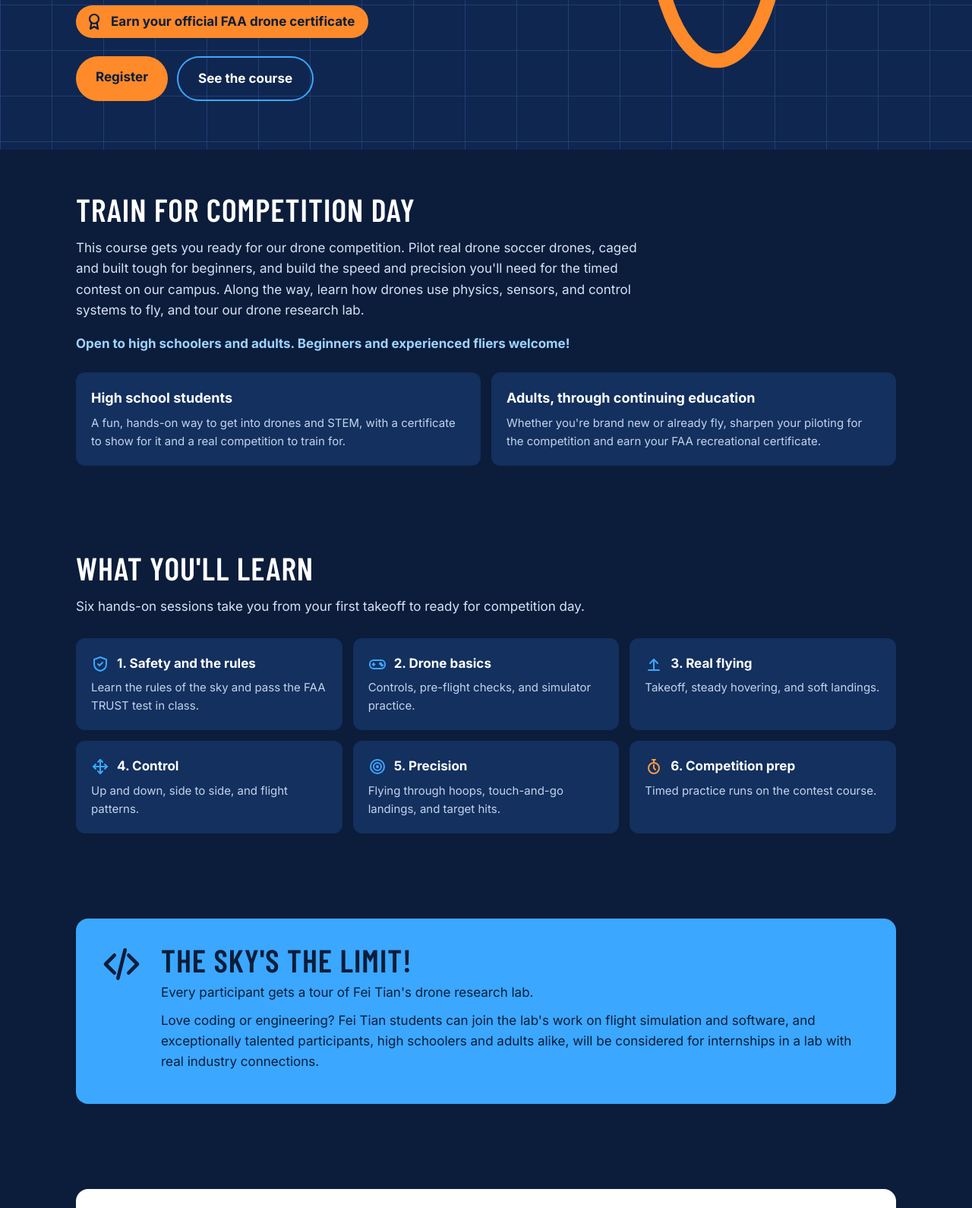
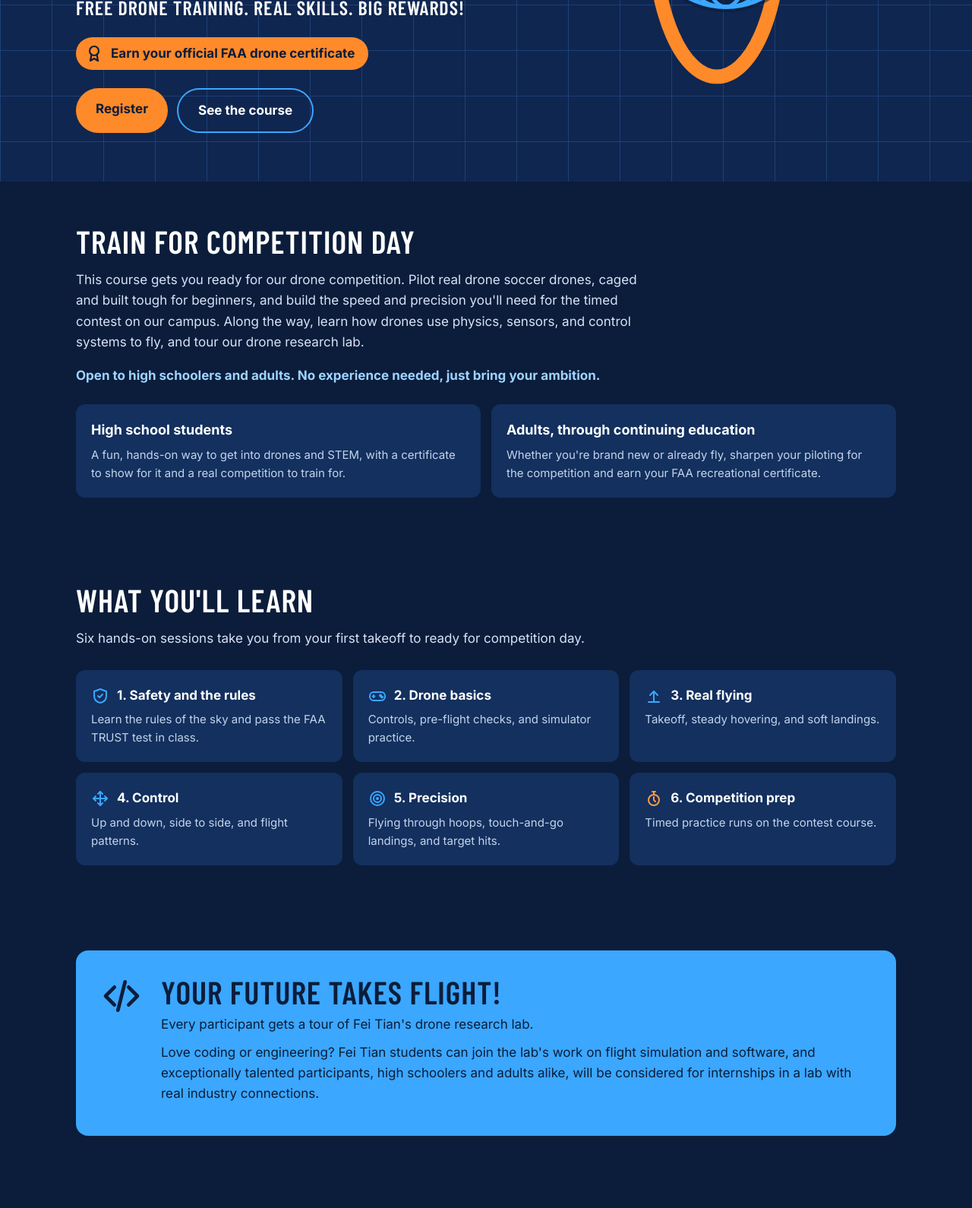
Before and after one commit to FTC-MT/drone-program-site, a plain HTML site: page index.html in a window 1280 px wide. Shown: the part 487-2077 px from the top of the page at 76% size. Drawn offline with nearby package versions, Linux system fonts and the light colour scheme; a web font is replaced by a local one.

Commit message:
Add slogan copy, free cost, and lab heading
- Hero tagline: Free drone training. Real skills. Big rewards!
- No experience needed, just bring your ambition.
- Lab section heading: Your future takes flight!
- Set cost to Free

Co-Authored-By: Claude Opus 5.5 <noreply@anthropic.com>

```diff
--- a/css/styles.css
+++ b/css/styles.css
@@ -81,7 +81,12 @@ a:hover { color: #FFB877; }
 }
 .hero .subtitle {
   font-family: var(--font-display); font-weight: 600; color: var(--orange-light);
-  font-size: clamp(26px, 4vw, 36px); line-height: 1.1; margin: 12px 0 24px;
+  font-size: clamp(26px, 4vw, 36px); line-height: 1.1; margin: 12px 0 12px;
+}
+.hero .tagline {
+  font-family: var(--font-display); font-weight: 800; text-transform: uppercase;
+  letter-spacing: 1px; color: var(--white); font-size: clamp(20px, 2.6vw, 26px);
+  line-height: 1.15; margin: 0 0 24px;
 }
 .badge {
   display: inline-flex; align-items: center; gap: 10px;
--- a/index.html
+++ b/index.html
@@ -4,7 +4,7 @@
   <meta charset="utf-8">
   <meta name="viewport" content="width=device-width, initial-scale=1">
   <title>Take Flight: Drone Training | Fei Tian College</title>
-  <meta name="description" content="Get ready for the drone competition at Fei Tian College. Hands-on training for high school students and adult learners, an FAA recreational drone certificate, and a tour of our drone lab.">
+  <meta name="description" content="Free drone training at Fei Tian College to get ready for our drone competition. Hands-on training for high school students and adult learners, an FAA recreational drone certificate, and a tour of our drone lab.">
   <link rel="preconnect" href="https://fonts.googleapis.com">
   <link rel="preconnect" href="https://fonts.gstatic.com" crossorigin>
   <link href="https://fonts.googleapis.com/css2?family=Barlow+Condensed:wght@600;800&family=Inter:wght@400;600;700&display=swap" rel="stylesheet">
@@ -31,6 +31,7 @@
         <p class="eyebrow">Fei Tian College presents</p>
         <h1>Take<br>Flight!</h1>
         <p class="subtitle">Drone Competition Training<br>for Teens and Adult Learners</p>
+        <p class="tagline">Free drone training. Real skills. Big rewards!</p>
         <div class="badge">
           <svg width="24" height="24" viewBox="0 0 24 24" fill="none" stroke="#0B1D3A" stroke-width="2.2" stroke-linecap="round" stroke-linejoin="round" aria-hidden="true"><circle cx="12" cy="9" r="6"/><path d="M8.5 13.5 7 22l5-3 5 3-1.5-8.5"/></svg>
           Earn your official FAA drone certificate
@@ -48,7 +49,7 @@
     <div class="container">
       <h2>Train for competition day</h2>
       <p class="lead">This course gets you ready for our drone competition. Pilot real drone soccer drones, caged and built tough for beginners, and build the speed and precision you'll need for the timed contest on our campus. Along the way, learn how drones use physics, sensors, and control systems to fly, and tour our drone research lab.</p>
-      <p class="highlight">Open to high schoolers and adults. Beginners and experienced fliers welcome!</p>
+      <p class="highlight">Open to high schoolers and adults. No experience needed, just bring your ambition.</p>
 
       <div class="audience">
         <div>
@@ -101,7 +102,7 @@
       <div class="lab">
         <svg width="56" height="56" viewBox="0 0 24 24" fill="none" stroke="#0B1D3A" stroke-width="2" stroke-linecap="round" stroke-linejoin="round" aria-hidden="true"><path d="m8 7-5 5 5 5"/><path d="m16 7 5 5-5 5"/><path d="m14 4-4 16"/></svg>
         <div>
-          <h2>The sky's the limit!</h2>
+          <h2>Your future takes flight!</h2>
           <p>Every participant gets a tour of Fei Tian's drone research lab.</p>
           <p>Love coding or engineering? Fei Tian students can join the lab's work on flight simulation and software, and exceptionally talented participants, high schoolers and adults alike, will be considered for internships in a lab with real industry connections.</p>
         </div>
@@ -120,7 +121,8 @@
           <dt>Competition day</dt><dd>[Date]</dd>
           <dt>Where</dt><dd>Fei Tian College, Middletown, NY · [Building and room]</dd>
           <dt>Includes</dt><dd>Six training sessions, the FAA TRUST certificate, competition day, and a tour of our drone lab</dd>
-          <dt>Cost</dt><dd>[Fee or free]</dd>        </dl>
+          <dt>Cost</dt><dd>Free</dd>
+        </dl>
         <a class="btn" href="register.html">Register</a>
       </div>
     </div>
```
Also changed, not shown: register.html (+1 -1 lines).
